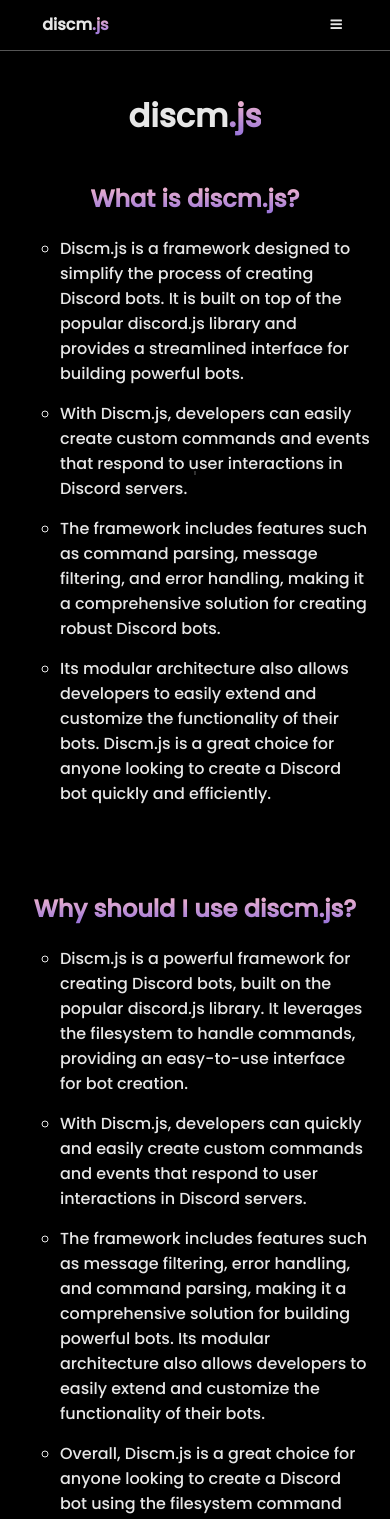
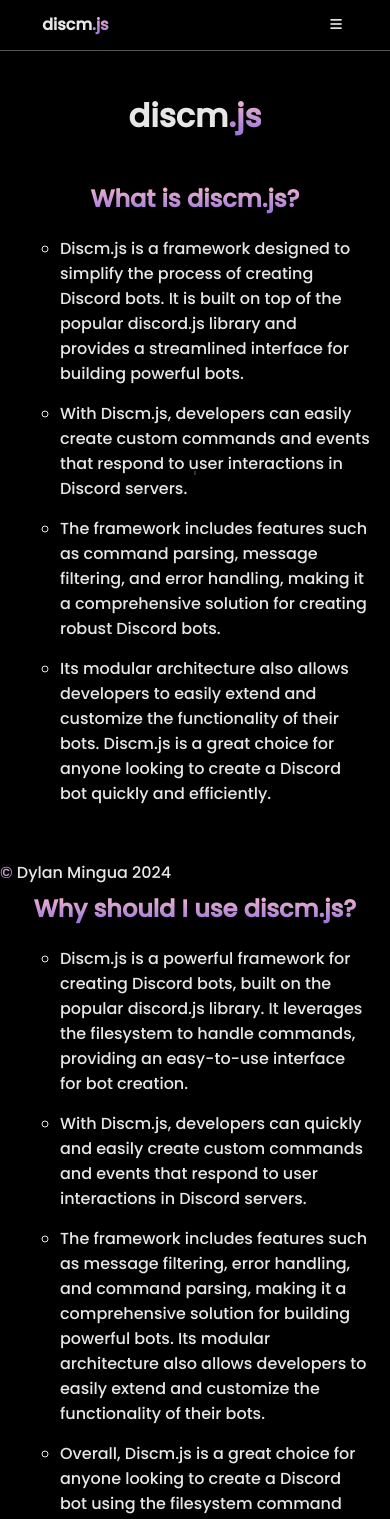
Before and after one commit to ThatGhostYT/discmjs, a SvelteKit app in the folder apps/web/: page / in a window 390 px wide. Shown: the top 1519 px of the page. Built offline with nearby package versions, Linux system fonts and the light colour scheme.

Commit message:
toggle the mobile widget icons

```diff
--- a/apps/web/src/app.scss
+++ b/apps/web/src/app.scss
@@ -15,7 +15,6 @@
 	margin: 0;
 	color: #e7e7e7;
 	font-family: Poppins, sans-serif;
-	height: calc(100vh - 6vmax);
 }
 
 main {
--- a/apps/web/src/routes/+layout.svelte
+++ b/apps/web/src/routes/+layout.svelte
@@ -1,6 +1,7 @@
 <script lang="ts">
     import "../app.scss";
     import { TextGradient, HoverTextGradient } from "@discmjs/ui";
+    import { page } from "$app/stores";
 
     let shard: HTMLDivElement;
 
@@ -25,13 +26,13 @@
 </script>
 
 <svelte:head>
-    <link rel="stylesheet" href="https://cdnjs.cloudflare.com/ajax/libs/font-awesome/4.7.0/css/font-awesome.min.css">
+    <script src="https://kit.fontawesome.com/851abbe342.js" crossorigin="anonymous"></script>
 </svelte:head>
 <svelte:body on:mousemove={followMouse}/>
 
 <!-- svelte-ignore a11y-mouse-events-have-key-events -->
 <header>
-    <a href="/" id="logo">discm<TextGradient color1="pink" color2="mediumpurple">.js</TextGradient></a>
+    <a href={$page.url.pathname} id="logo">discm<TextGradient color1="pink" color2="mediumpurple">.js</TextGradient></a>
     <nav>
         <div id="shard" bind:this={shard}></div>
         <ul
@@ -44,13 +45,24 @@
             {#each ["about","why","benefits"] as id (id)}
                 <li>
                     <a href="/#{id}">
-                        <HoverTextGradient color1="pink" color2="mediumpurple">{id.charAt(0).toUpperCase() + id.slice(1).toLowerCase()}</HoverTextGradient>
+                        {#if $page.url.href.endsWith(`#${id}`)}
+                            <TextGradient color1="pink" color2="mediumpurple">{id.charAt(0).toUpperCase() + id.slice(1).toLowerCase()}</TextGradient>
+                        {:else}
+                            <HoverTextGradient color1="pink" color2="mediumpurple">{id.charAt(0).toUpperCase() + id.slice(1).toLowerCase()}</HoverTextGradient>
+                        {/if}
                     </a>
                 </li>
             {/each}
         </ul>
-        <button id="icon" aria-expanded={mobileWidgetExpanded} aria-controls="widget" on:click={hamburgerMenu}>
-            <i class="fa fa-bars"></i>
+        <button
+            id="icon"
+            aria-expanded={mobileWidgetExpanded}
+            aria-controls="widget"
+            aria-label="Toggle mobile widget visibility"
+            on:click={hamburgerMenu}
+        >
+            <i id="open" class="fa fa-bars" />
+            <i id="close" class="fa fa-xmark" />
         </button>
     </nav>
 </header>
@@ -58,6 +70,12 @@
 <main>
     <slot/>
 </main>
+
+<footer>
+    <p>
+        <TextGradient color1="pink" color2="mediumpurple">&copy;</TextGradient> Dylan Mingua 2024
+    </p>
+</footer>
 
 <style lang="scss">
     @keyframes slideIn{
@@ -146,6 +164,24 @@
         @media(max-width: 600px){
             #icon{
                 display: block;
+
+                #open{
+                    display: inline-block;
+                }
+
+                #close{
+                    display: none;
+                }
+
+                &[aria-expanded = "true"]{
+                    #open{
+                        display: none;
+                    }
+
+                    #close{
+                        display: inline-block;
+                    }
+                }
             }
 
             #widget{
@@ -186,4 +222,10 @@
             }
         }
     }
+
+    footer{
+        display: grid;
+        height: 24vmax;
+        width: 100%;
+    }
 </style>
```
